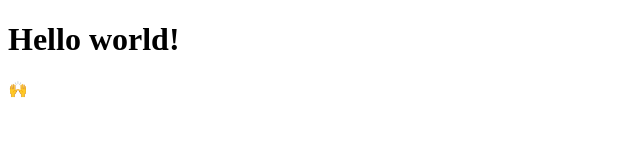
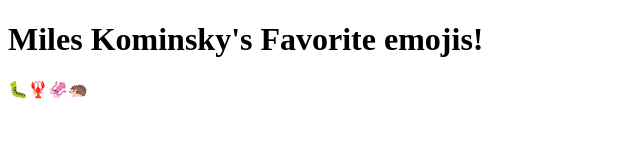
Before and after one commit to mkominsky33/my-awesome-project, a plain HTML site: page index.html in a window 1280 px wide. Shown: the whole page, without its empty margins (0-640 px from the left). Drawn offline with Linux system fonts and the light colour scheme.

Commit message:
page change

```diff
--- a/index.html
+++ b/index.html
@@ -6,8 +6,8 @@
 </head>
 <body>
 
-<h1>Hello world!</h1>
-<p>🙌</p>
+<h1>Miles Kominsky's Favorite emojis!</h1>
+<p>🐛🦞🦑🦔</p>
 
 </body>
 </html>
```
